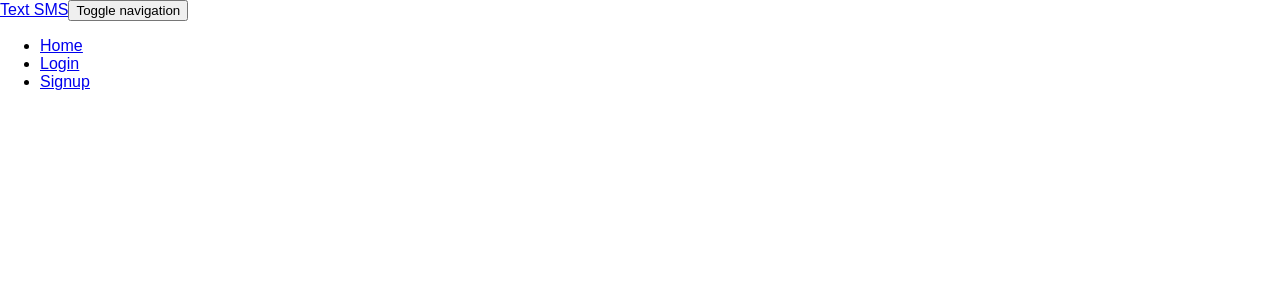
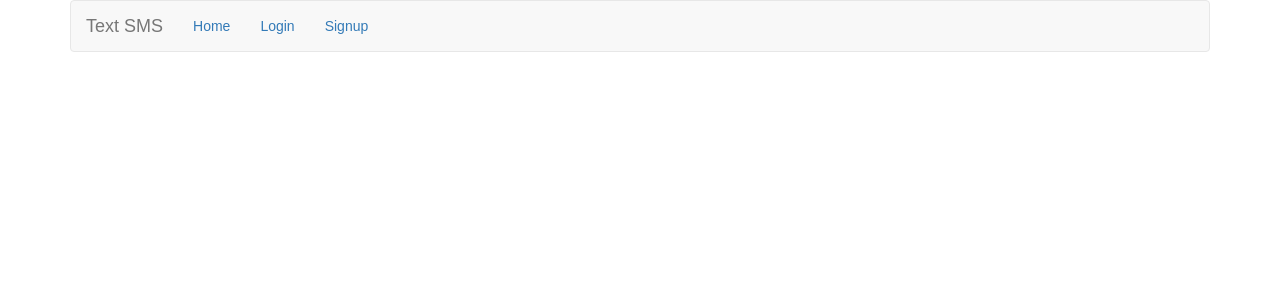
Before and after one commit to trivedi-vatsal/text-messaging-app, a React (Create React App) app: page / in a window 1280 px wide. Shown: the top 300 px of the page. Built offline with nearby package versions, Linux system fonts and the light colour scheme.

Commit message:
Inserting: Bootstrap CDN

```diff
--- a/public/index.html
+++ b/public/index.html
@@ -7,6 +7,8 @@
         <link rel="manifest" href="%PUBLIC_URL%/manifest.json">
         <link rel="shortcut icon" href="%PUBLIC_URL%/favicon.ico">
         <title>Text-messaging-app</title>
+        <!-- Bootstrap CDN-->
+        <link rel="stylesheet" href="https://maxcdn.bootstrapcdn.com/bootstrap/3.3.7/css/bootstrap.min.css" integrity="sha384-BVYiiSIFeK1dGmJRAkycuHAHRg32OmUcww7on3RYdg4Va+PmSTsz/K68vbdEjh4u" crossorigin="anonymous">
     </head>
 <body>
     <div id="root"></div>
--- a/src/index.js
+++ b/src/index.js
@@ -21,7 +21,7 @@
             <Navbar collapseOnSelect>
                 <Navbar.Header>
                     <Navbar.Brand>
-                        <NavLink to="App">Text SMS</NavLink>
+                        <NavLink exact to="App">Text SMS</NavLink>
                     </Navbar.Brand>
                     <Navbar.Toggle />
                 </Navbar.Header>
```
